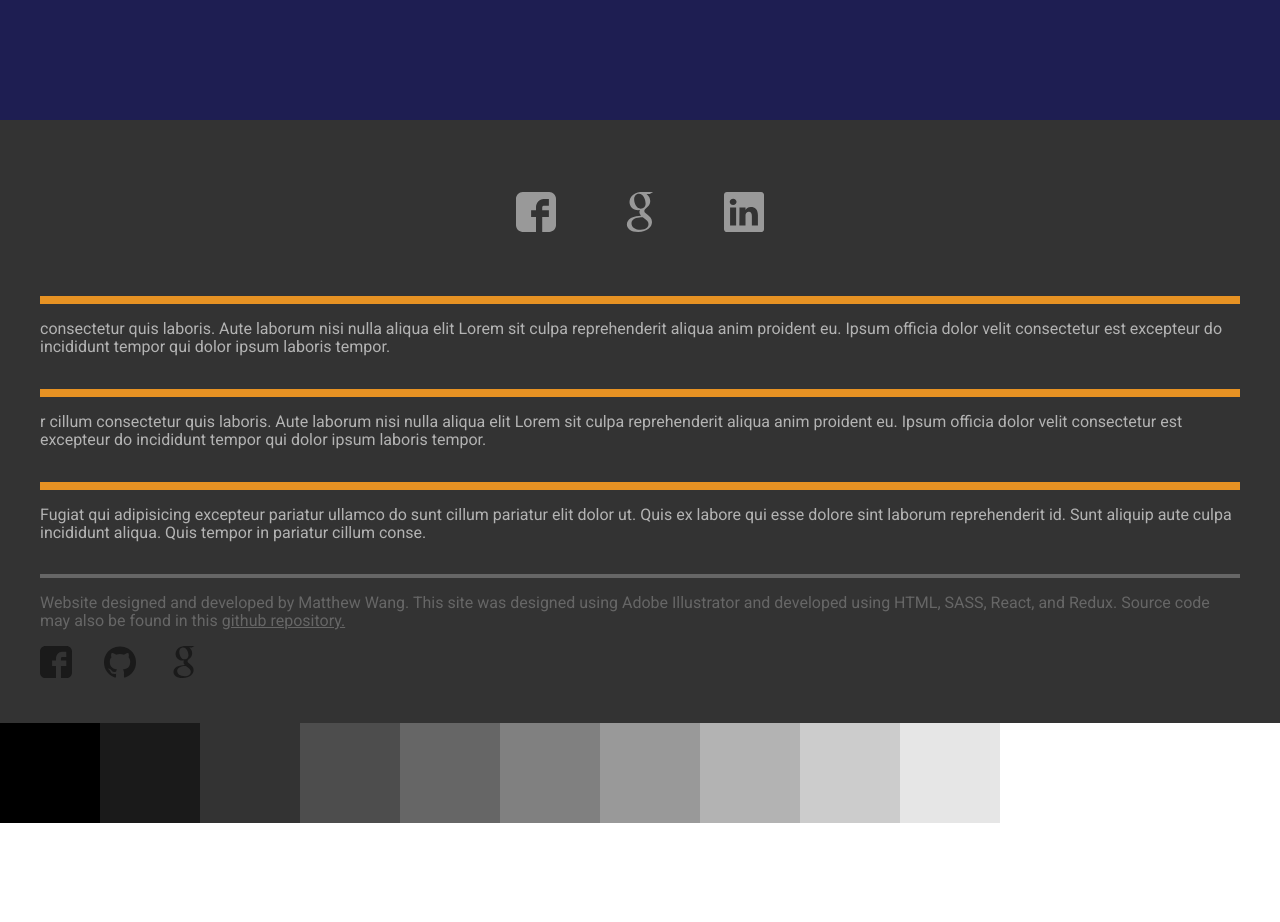
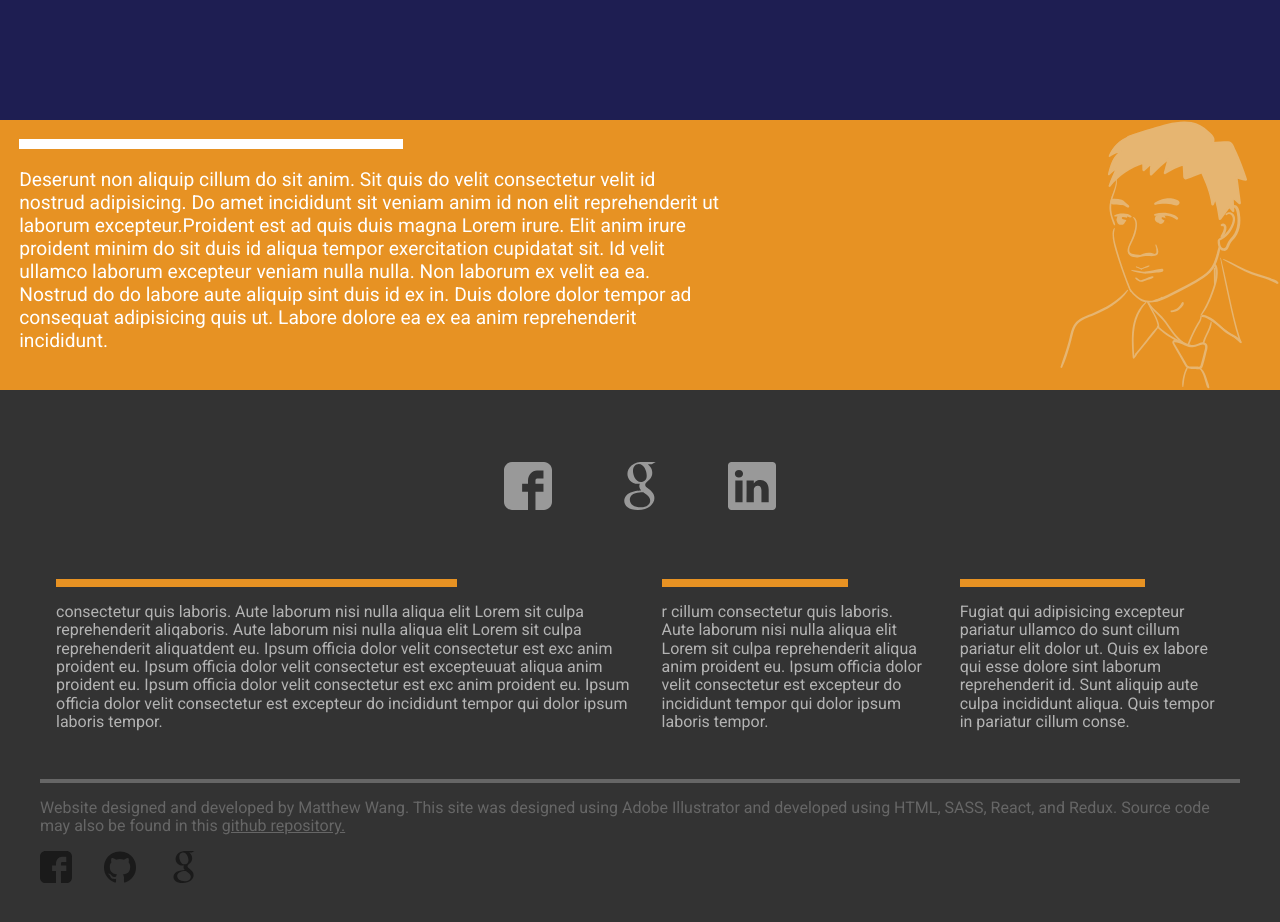
Before and after one commit to matowang/Justin-Paradise, a React (Create React App) app: page / in a window 1280 px wide. Shown: the part 680-1602 px from the top of the page. Before the commit the page ends 1503 px from the top, so only its background shows below. Built offline with nearby package versions, Linux system fonts and the light colour scheme.

Commit message:
Added and styled description intro. Organized styles so it would load faster

```diff
--- a/public/index.html
+++ b/public/index.html
@@ -4,6 +4,7 @@
 <head>
   <meta charset="utf-8" />
   <link rel="shortcut icon" href="%PUBLIC_URL%/favicon.ico" />
+  <link href="https://fonts.googleapis.com/css?family=Karla|Roboto" rel="stylesheet">
   <meta name="viewport" content="width=device-width, initial-scale=1, shrink-to-fit=no" />
   <meta name="theme-color" content="#000000" />
   <!--
--- a/src/App.js
+++ b/src/App.js
@@ -1,14 +1,14 @@
 import React from "react";
 import { BrowserRouter, Route, Switch } from "react-router-dom";
-import "normalize.css";
 import "./sass/styles.scss";
 
 import Navbar from './components/Navbar.js';
-import LandingPage from './components/LandingPage.js';
+import Home from './components/Home.js'
 import Articles from './components/Articles.js'
 import Journy from './components/Journy.js'
 import ArticlePage from './components/ArticlePage.js';
 import Footer from './components/Footer.js';
+
 
 class App extends React.Component {
   constructor(props) {
@@ -26,13 +26,12 @@ class App extends React.Component {
           {/*adds space for navbar if it is not landing page*/}
           <Route path={new RegExp("/([a-zA-Z_0-9]+)")} component={SpaceForNav} />
           <Switch>
-            <Route exact path="/" component={LandingPage} />
+            <Route exact path="/" component={Home} />
             <Route path="/articles" component={Articles} />
             <Route path="/article/123456" component={ArticlePage} />
             <Route path="/journy" component={Journy} />
           </Switch>
           <Footer />
-          <NeutralColorPallets />
         </div>
       </BrowserRouter>
     );
@@ -45,12 +44,12 @@ const SpaceForNav = (props) => {
   );
 }
 
-function NeutralColorPallets(props) {
-  const pallet = [];
-  for (let i = 0; i <= 10; i++) {
-    pallet.push(<div className={"neutral-bg-" + i} style={{ width: "100px", height: "100px", float: "left" }} key={i}></div>);
-  }
-  return pallet;
-}
+// function NeutralColorPallets(props) {
+//   const pallet = [];
+//   for (let i = 0; i <= 10; i++) {
+//     pallet.push(<div className={"neutral-bg-" + i} style={{ width: "100px", height: "100px", float: "left" }} key={i}></div>);
+//   }
+//   return pallet;
+// }
 
 export default App;
--- /dev/null
+++ b/src/components/DescriptionIntro.js
@@ -0,0 +1,11 @@
+import React from "react";
+
+const DescriptionIntro = (props) => {
+    return (
+        <section id="description-intro">
+            <div className="decor-line" />
+            <p>Deserunt non aliquip cillum do sit anim. Sit quis do velit consectetur velit id nostrud adipisicing. Do amet incididunt sit veniam anim id non elit reprehenderit ut laborum excepteur.Proident est ad quis duis magna Lorem irure. Elit anim irure proident minim do sit duis id aliqua tempor exercitation cupidatat sit. Id velit ullamco laborum excepteur veniam nulla nulla. Non laborum ex velit ea ea. Nostrud do do labore aute aliquip sint duis id ex in. Duis dolore dolor tempor ad consequat adipisicing quis ut. Labore dolore ea ex ea anim reprehenderit incididunt.</p>
+        </section>
+    );
+}
+export default DescriptionIntro;
--- a/src/components/Footer.js
+++ b/src/components/Footer.js
@@ -1,5 +1,5 @@
 import React from 'react';
-import '../sass/_footer.scss';
+
 
 import fbIconSrc from '../assets/social-icons/facebook-logo.svg';
 import googleIconSrc from '../assets/social-icons/google-logo.svg';
@@ -12,13 +12,15 @@ const Footer = (props) => {
     return (
         <footer className="neutral-bg-2">
             <div id="footer_social-links">
-                <img className="social-icon" src={fbIconSrc} alt="link to my facebook" />
-                <img className="social-icon" src={googleIconSrc} alt="link to my google account" />
-                <img className="social-icon" src={linkedinIconSrc} alt="link to my LinkedIn" />
+                <a href="https://www.facebook.com/justin.hoong.35"><img className="social-icon" src={fbIconSrc} alt="link to my facebook" /></a>
+                <a href="https://www.facebook.com/justin.hoong.35"><img className="social-icon" src={googleIconSrc} alt="link to my google account" /></a>
+                <a href="https://www.facebook.com/justin.hoong.35"><img className="social-icon" src={linkedinIconSrc} alt="link to my LinkedIn" /></a>
             </div>
+            <div id="footer_description-container">
+                <section id="footer_section-container">
                     <div className="footer_section">
                         <div className="decor-line" />
-                <p>consectetur quis laboris. Aute laborum nisi nulla aliqua elit Lorem sit culpa reprehenderit aliqua anim proident eu. Ipsum officia dolor velit consectetur est excepteur do incididunt tempor qui dolor ipsum laboris tempor.</p>
+                        <p>consectetur quis laboris. Aute laborum nisi nulla aliqua elit Lorem sit culpa reprehenderit aliqaboris. Aute laborum nisi nulla aliqua elit Lorem sit culpa reprehenderit aliquatdent eu. Ipsum officia dolor velit consectetur est exc anim proident eu. Ipsum officia dolor velit consectetur est excepteuuat aliqua anim proident eu. Ipsum officia dolor velit consectetur est exc anim proident eu. Ipsum officia dolor velit consectetur est excepteur do incididunt tempor qui dolor ipsum laboris tempor.</p>
                     </div>
                     <div className="footer_section">
                         <div className="decor-line" />
@@ -28,7 +30,8 @@ const Footer = (props) => {
                         <div className="decor-line" />
                         <p>Fugiat qui adipisicing excepteur pariatur ullamco do sunt cillum pariatur elit dolor ut. Quis ex labore qui esse dolore sint laborum reprehenderit id. Sunt aliquip aute culpa incididunt aliqua. Quis tempor in pariatur cillum conse.</p>
                     </div>
-            <div id="footer_credit">
+                </section>
+                <section id="footer_credit">
                     <div className="decor-line neutral-bg-4" />
                     <p>Website designed and developed by Matthew Wang. This site was designed using Adobe Illustrator and developed using  HTML, SASS, React, and Redux. Source code may also be found in this <a target="_blank" rel="noopener noreferrer" href="https://github.com/matowang/Justin-Paradise">github repository.</a></p>
                     <div id="footer_credit_social-links">
@@ -36,6 +39,7 @@ const Footer = (props) => {
                         <a href="https://github.com/matowang/"><img className="social-icon" src={githubDarkIconSrc} alt="link to Matthew's github" /></a>
                         <a href="https://plus.google.com/u/0/101949063179030161455"><img className="social-icon" src={googleDarkIconSrc} alt="link to Matthew's google account" /></a>
                     </div>
+                </section>
             </div>
         </footer>
     );
--- /dev/null
+++ b/src/components/Home.js
@@ -0,0 +1,14 @@
+import React from 'react';
+import LandingPage from './LandingPage.js';
+import DescriptionIntro from './DescriptionIntro.js';
+
+const Home = () => {
+    return (
+        <React.Fragment>
+            <LandingPage />
+            <DescriptionIntro />
+        </React.Fragment>
+    );
+}
+
+export default Home;
--- a/src/components/LandingPage.js
+++ b/src/components/LandingPage.js
@@ -1,5 +1,4 @@
 import React from "react";
-import '../sass/_landing-page.scss';
 const LandingPage = (props) => {
     return (
         <div id="landing-page">
--- a/src/components/Navbar.js
+++ b/src/components/Navbar.js
@@ -1,6 +1,5 @@
 import React from "react";
 import { NavLink } from "react-router-dom";
-import '../sass/_navbar.scss'
 import logo from '../assets/signature.svg';
 
 export default class Navbar extends React.Component {
--- /dev/null
+++ b/src/sass/_description-intro.scss
@@ -0,0 +1,21 @@
+@import '_variables.scss';
+#description-intro {
+    background: $base-c2 url("../assets/portrait.svg") no-repeat right;
+    font: 1.2rem $roboto;
+    color: white;
+    padding: 1em;
+    display: flex;
+    flex-direction: column;
+
+    .decor-line {
+        height: 0.5em;
+        width: 20em;
+        max-width: 100%;
+        background: white;
+    }
+    p {
+        width: 70%;
+        max-width: $m-screen-size;
+        min-width: $s-screen-size;
+    }
+}
--- a/src/sass/_footer.scss
+++ b/src/sass/_footer.scss
@@ -14,19 +14,33 @@ footer {
             margin: 2rem;
             width: 3rem;
             height: 3rem;
-            width: 40px;
-            height: 40px;
             fill: neutral-c(8);
         }
     }
+    #footer_section-container {
+        display: flex;
+        flex-direction: column;
+        justify-content: flex-start;
+        align-items: flex-start;
         .footer_section {
-        margin: 2rem 0;
+            margin: 0.5rem 0;
             font-size: 1rem;
             color: neutral-c(7);
             .decor-line {
                 width: auto;
                 height: 0.5em;
                 background: $base-c2;
+                @include tablet-size{
+                    width: 70%;
+                }
+            }
+            @include tablet-size{
+                margin: 0 1rem;
+            }
+        }
+        @include tablet-size{
+            flex-direction: row;
+            margin: 2rem 0;
         }
     }
     #footer_credit{
--- a/src/sass/_variables.scss
+++ b/src/sass/_variables.scss
@@ -1,9 +1,23 @@
-@import url('https://fonts.googleapis.com/css?family=Roboto');
-@import url('https://fonts.googleapis.com/css?family=Karla');
-
 $base-c1: hsl(240, 46%, 22%);
 $base-c2: hsl(34, 80%, 52%);
 $contrast: 10;
+
+$s-screen-size: 320px;
+$m-screen-size: 700px;
+$l-screen-size: 1000px;
+
+@mixin tablet-size{
+    @media only screen and (min-width: $m-screen-size) {
+        @content;
+    }
+}
+
+@mixin desktop-size{
+    @media only screen and (min-width: $l-screen-size) {
+        @content;
+    }
+}
+
 @function neutral-c($lightness) {
     @return hsl(0,0%,$lightness * 10%);
 }
--- a/src/sass/styles.scss
+++ b/src/sass/styles.scss
@@ -1,4 +1,10 @@
+@import "../../node_modules/normalize.css/normalize.css";
 @import 'variables.scss';
+@import 'navbar.scss';
+@import 'landing-page.scss';
+@import 'footer.scss';
+@import 'description-intro.scss';
+@import 'article-page.scss';
 
 .big-word {
     font-size: 50px;
```
Also changed, not shown: src/assets/portrait.svg (added). Lines whose indentation alone changed are shown as unchanged.
